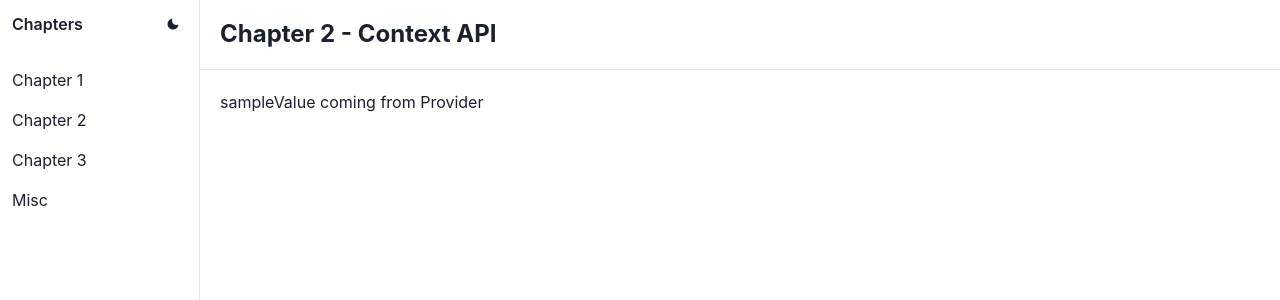
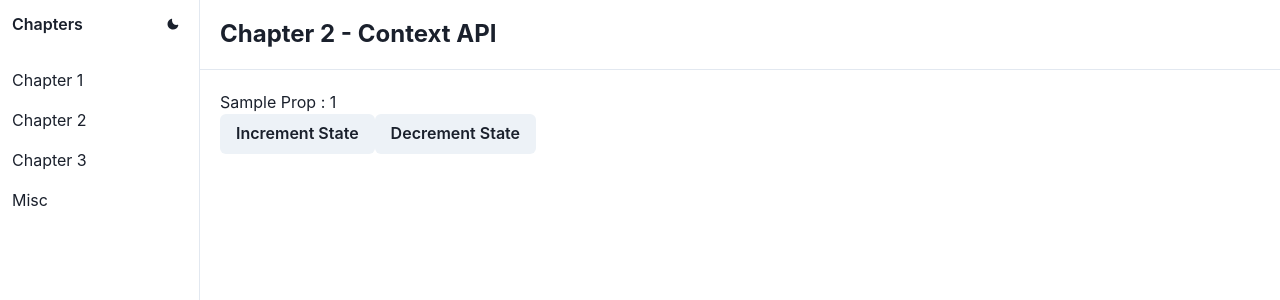
Before and after one commit to rumoravenue/rumor-react-training-a3, a React (Create React App) app: page /chapter2 in a window 1280 px wide. Shown: the top 300 px of the page. Built offline with nearby package versions, Linux system fonts and the light colour scheme.

Commit message:
update context

```diff
--- a/src/chapters/chapter2/Chapter2.tsx
+++ b/src/chapters/chapter2/Chapter2.tsx
@@ -1,9 +1,19 @@
-import { Box } from '@chakra-ui/react'
+import { Box, Button, Text } from '@chakra-ui/react'
 import { SampleProvider, useSampleContext } from './SampleProvider'
 
 const Chapter2 = () => {
-  const { sampleProp } = useSampleContext()
-  return <Box>{sampleProp} coming from Provider</Box>
+  const { sampleProp, setSampleProp } = useSampleContext()
+  return (
+    <Box>
+      <Text>Sample Prop : {sampleProp}</Text>
+      <Button onClick={() => setSampleProp(sampleProp + 1)}>
+        Increment State
+      </Button>
+      <Button onClick={() => setSampleProp(sampleProp - 1)}>
+        Decrement State
+      </Button>
+    </Box>
+  )
 }
 
 /** Since chapter 2 need to use the context, provider should be in the parent of the Chapter 2 */
--- a/src/chapters/chapter2/SampleProvider.tsx
+++ b/src/chapters/chapter2/SampleProvider.tsx
@@ -6,20 +6,26 @@
  * - Exports a Provider
  * - Exports a hook to consume the context
  */
-import { PropsWithChildren, createContext, useContext } from 'react'
+import { PropsWithChildren, createContext, useContext, useState } from 'react'
 
 /** Define the typings for your context */
 type SampleContextProps = {
-  sampleProp: string
+  sampleProp: number
+  setSampleProp: (newValue: number) => void
 }
 
 /** Create the context */
-const SampleContext = createContext<SampleContextProps | null>(null)
+const SampleContext = createContext<SampleContextProps>({
+  sampleProp: 1,
+  setSampleProp: () => {},
+})
 
 /** Create the Provider for your context */
 export const SampleProvider = ({ children }: PropsWithChildren) => {
+  const [sampleProp, setSampleProp] = useState<number>(1)
+
   return (
-    <SampleContext.Provider value={{ sampleProp: 'sampleValue' }}>
+    <SampleContext.Provider value={{ sampleProp, setSampleProp }}>
       {children}
     </SampleContext.Provider>
   )
```
